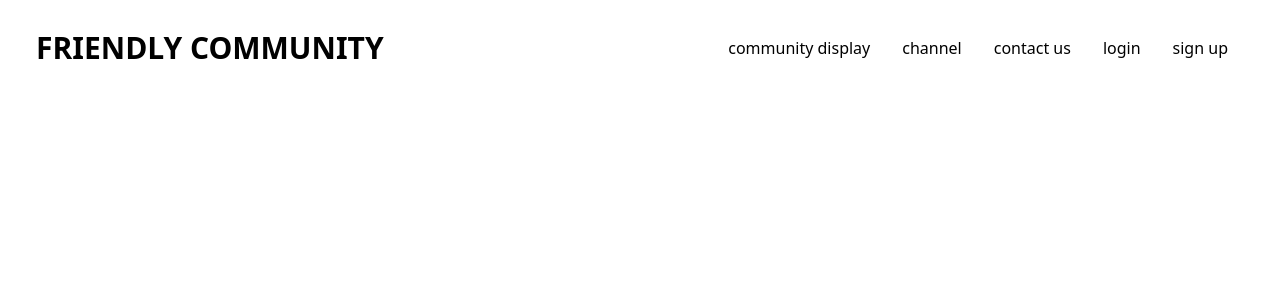
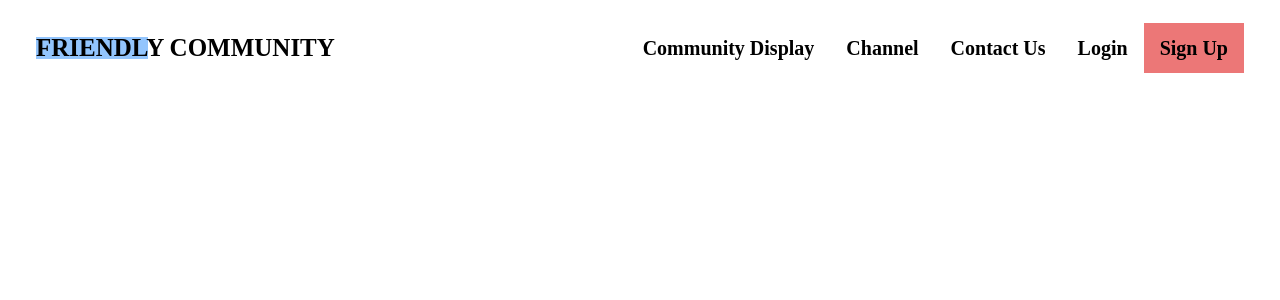
Before and after one commit to comp231-002-Team2/FrontEnd-comp231-002-Team-2-, a Next.js app: page / in a window 1280 px wide. Shown: the top 300 px of the page. Built offline with nearby package versions, Linux system fonts and the light colour scheme.

Commit message:
fixed:edited navbar

```diff
--- a/components/Navbar.jsx
+++ b/components/Navbar.jsx
@@ -5,19 +5,20 @@ const Navbar = () => {
     const [nav, setNav] = useState(false)
     const handleNav = () => {
         setNav(!nav)
-
     }
-
-
   return (
-    <div className='flex justify-between items-center h-24 max-w-[1240px] mx-auto px-4  text-black'>
-        <h1 className= 'w-2/4 text-3xl font-bold text-[black]'>FRIENDLY COMMUNITY</h1>
+      <div className='flex justify-between items-center h-24 max-w-[1240px] mx-auto px-4 text-black'>
+          <div className="w-28 bg-blue-300">
+              <h1 className= "whitespace-pre-wrap w-[340px] font-['Sarabun'] text-[25px] leading-[0.9] font-bold text-left uppercase text-black">FRIENDLY COMMUNITY</h1>
+          </div>
         <ul className= 'hidden md:flex'>
-            <li className= 'p-4'>community display</li>
-            <li className= 'p-4'>channel</li>
-            <li className= 'p-4'>contact us</li>
-            <li className= 'p-4'>login</li>
-            <li className= 'p-4'>sign up</li>
+            <li className= "whitespace-pre-wrap p-4 font-['Sarabun'] text-[20px] leading-[0.9] font-bold text-left text-black">Community Display</li>
+            <li className= "whitespace-pre-wrap p-4 font-['Sarabun'] text-[20px] leading-[0.9] font-bold text-left text-black">Channel</li>
+            <li className= "whitespace-pre-wrap p-4 font-['Sarabun'] text-[20px] leading-[0.9] font-bold text-left text-black">Contact Us</li>
+            <li className="whitespace-pre-wrap p-4 font-['Sarabun'] text-[20px] leading-[0.9] font-bold text-left text-black">Login</li>
+            <div className="bg-[#ec7777] h-30">
+                <li className= "whitespace-pre-wrap p-4 font-['Sarabun'] text-[20px] leading-[0.9] font-bold text-left text-black">Sign Up</li>
+            </div>
         </ul>
         <div onClick={handleNav} className= 'block md:hidden'>
             { nav ? <AiOutlineClose size ={20}/> : <AiOutlineMenu size={20} /> }
```
Also changed, not shown: public/assets/communityImage.jpg (added), public/assets/torontoImage.jpg (added).
